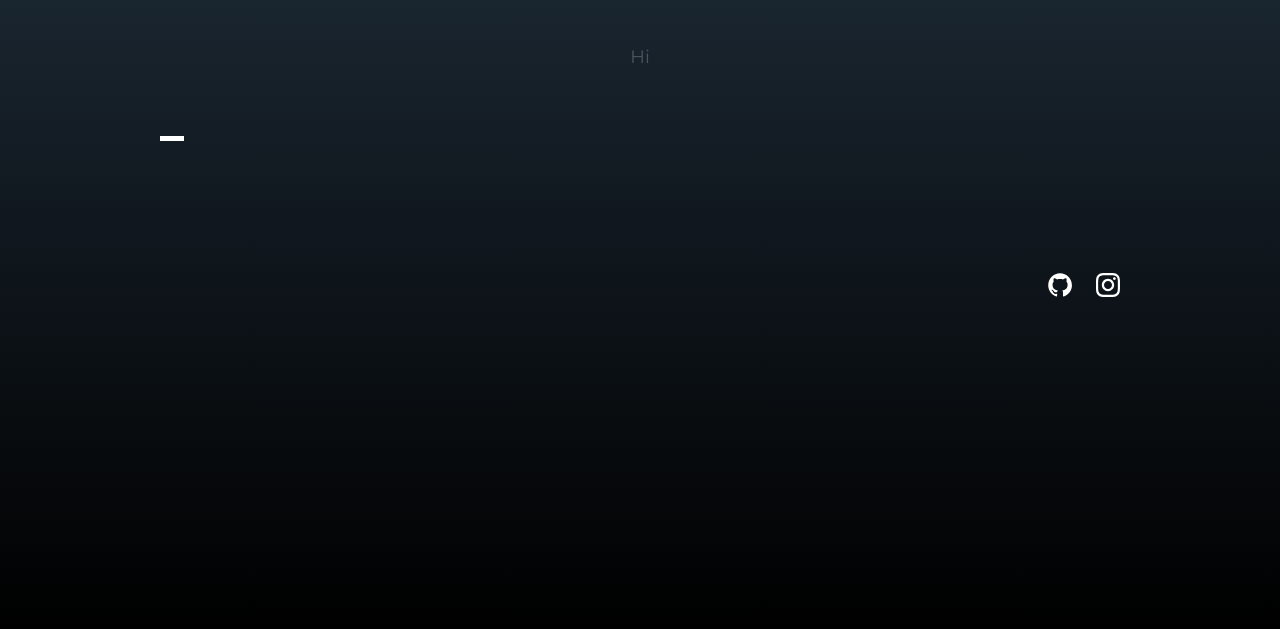
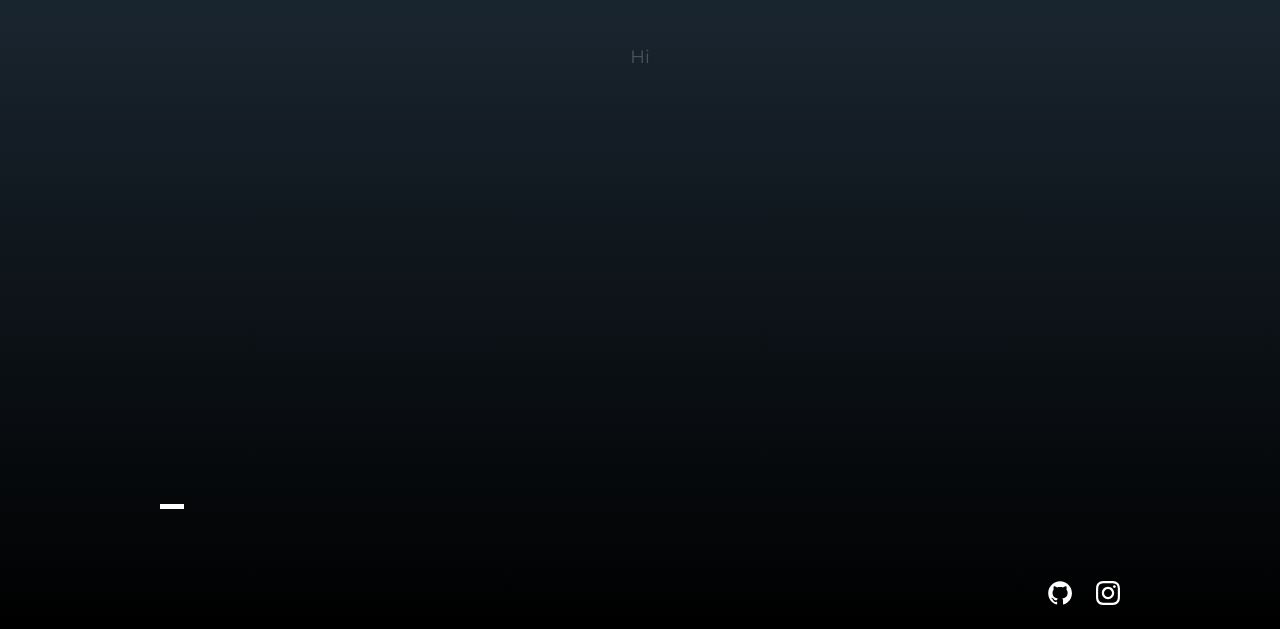
Before and after one commit to nathan-kansu/kansu, a Gatsby site: page / in a window 1280 px wide. Shown: the part 171-800 px from the top of the page. Built offline with nearby package versions, Linux system fonts and the light colour scheme; Gatsby itself is replaced by a stand-in of ours.

Commit message:
Main section now fills remaining space of viewport

```diff
--- a/src/components/layout.tsx
+++ b/src/components/layout.tsx
@@ -14,8 +14,9 @@ interface LayoutProps {
 
 const StyledLayout = styled.div`
   display: grid;
+  height: 100vh;
   grid-row-gap: ${rem(48)};
-  grid-template: ${rem(72)} auto ${rem(48)} / 960px;
+  grid-template: ${rem(72)} 1fr ${rem(72)} / 960px;
   justify-content: center;
   margin: auto 0;
 `
@@ -30,7 +31,6 @@ const GlobalStyle = createGlobalStyle`
     html {
         box-sizing: border-box;
         font-size: 100%;
-        min-height: 100%;
     }
 
     body {
@@ -41,7 +41,6 @@ const GlobalStyle = createGlobalStyle`
         background-repeat: no-repeat;
         color: ${props => props.theme.colors.grey};
         font-family: ${props => props.theme.fonts.body};
-        min-height: 100%;
         margin: 0;
     }
 
--- a/src/components/section.tsx
+++ b/src/components/section.tsx
@@ -6,6 +6,7 @@ const StyledSection = styled.section`
   align-items: flex-start;
   display: flex;
   flex-direction: column;
+  height: 100%;
   padding-bottom: ${rem(72)};
   position: relative;
   margin-bottom: ${rem(72)};
```
